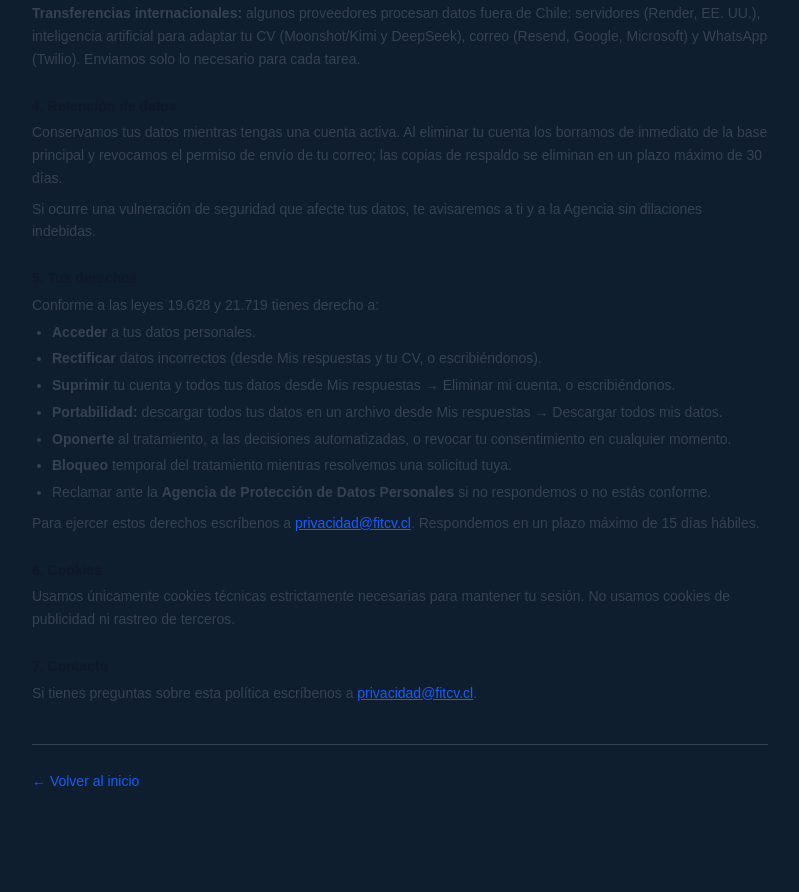
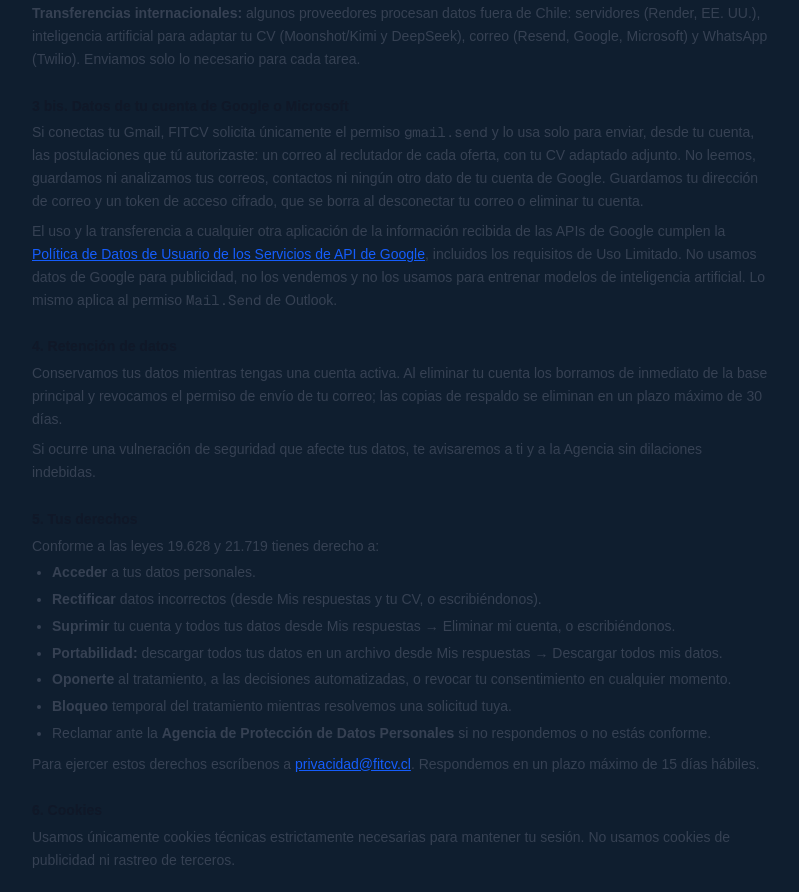
Before and after one commit to eduardofolle-coder/fitcv-mvp, a Next.js app in the folder fitcv-frontend/: page /privacy in a window 1280 px wide. Shown: the part 880-1772 px from the top of the page, without its empty margins (240-1039 px from the left). Before the commit the page ends 1721 px from the top, so only its background shows below. Built offline with nearby package versions, Linux system fonts and the light colour scheme.

Commit message:
Privacidad: uso limitado de datos de Google (requisito de verificación de gmail.send)
Co-Authored-By: Claude Opus 5.5 <noreply@anthropic.com>

```diff
--- a/fitcv-frontend/app/privacy/page.tsx
+++ b/fitcv-frontend/app/privacy/page.tsx
@@ -61,6 +61,29 @@ export default function PrivacyPage() {
         </div>
 
         <div>
+          <h2 className="font-semibold text-gray-900 mb-1">3 bis. Datos de tu cuenta de Google o Microsoft</h2>
+          <p>
+            Si conectas tu Gmail, FITCV solicita únicamente el permiso <code>gmail.send</code> y lo usa solo para enviar,
+            desde tu cuenta, las postulaciones que tú autorizaste: un correo al reclutador de cada oferta, con tu CV adaptado
+            adjunto. No leemos, guardamos ni analizamos tus correos, contactos ni ningún otro dato de tu cuenta de Google.
+            Guardamos tu dirección de correo y un token de acceso cifrado, que se borra al desconectar tu correo o eliminar tu cuenta.
+          </p>
+          <p className="mt-2">
+            El uso y la transferencia a cualquier otra aplicación de la información recibida de las APIs de Google cumplen la{' '}
+            <a
+              href="https://developers.google.com/terms/api-services-user-data-policy"
+              className="text-blue-600 underline"
+              target="_blank"
+              rel="noopener noreferrer"
+            >
+              Política de Datos de Usuario de los Servicios de API de Google
+            </a>
+            , incluidos los requisitos de Uso Limitado. No usamos datos de Google para publicidad, no los vendemos y no los
+            usamos para entrenar modelos de inteligencia artificial. Lo mismo aplica al permiso <code>Mail.Send</code> de Outlook.
+          </p>
+        </div>
+
+        <div>
           <h2 className="font-semibold text-gray-900 mb-1">4. Retención de datos</h2>
           <p>Conservamos tus datos mientras tengas una cuenta activa. Al eliminar tu cuenta los borramos de inmediato de la base principal y revocamos el permiso de envío de tu correo; las copias de respaldo se eliminan en un plazo máximo de 30 días.</p>
           <p className="mt-2">Si ocurre una vulneración de seguridad que afecte tus datos, te avisaremos a ti y a la Agencia sin dilaciones indebidas.</p>
```
